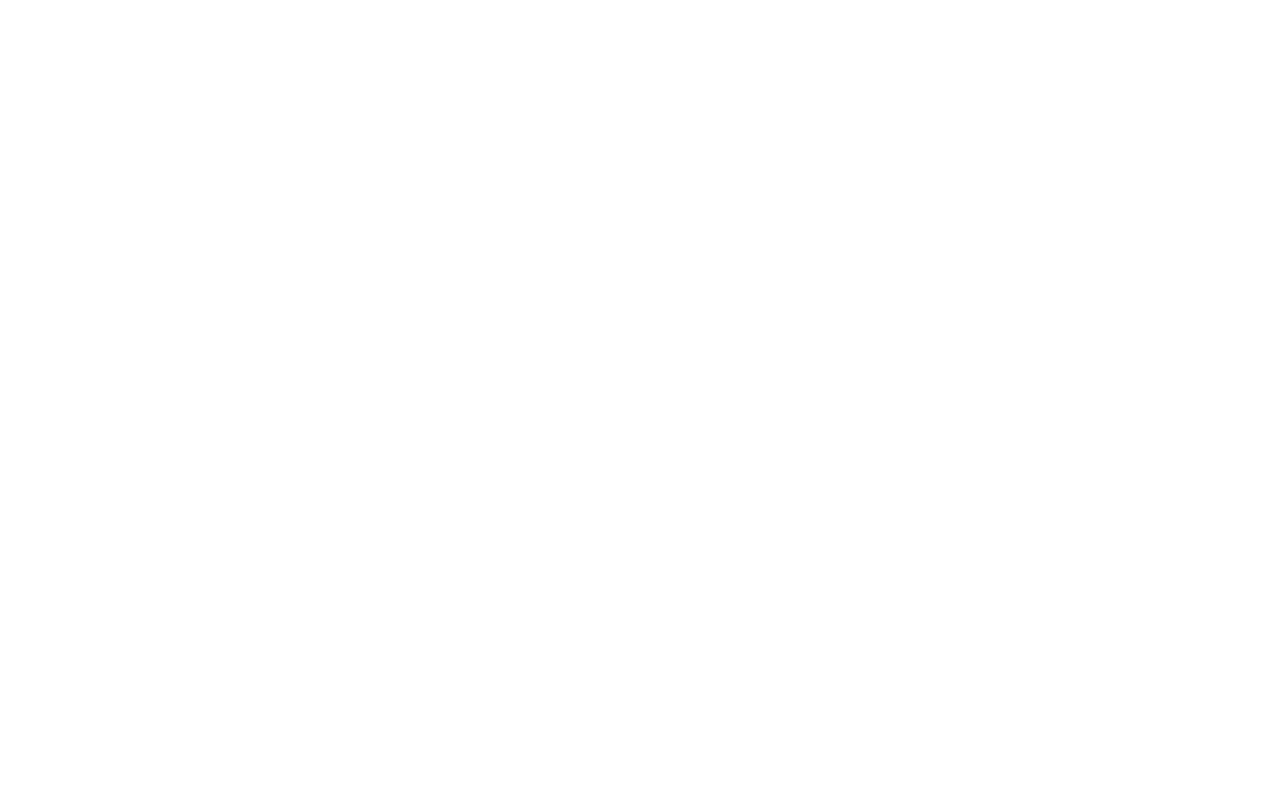
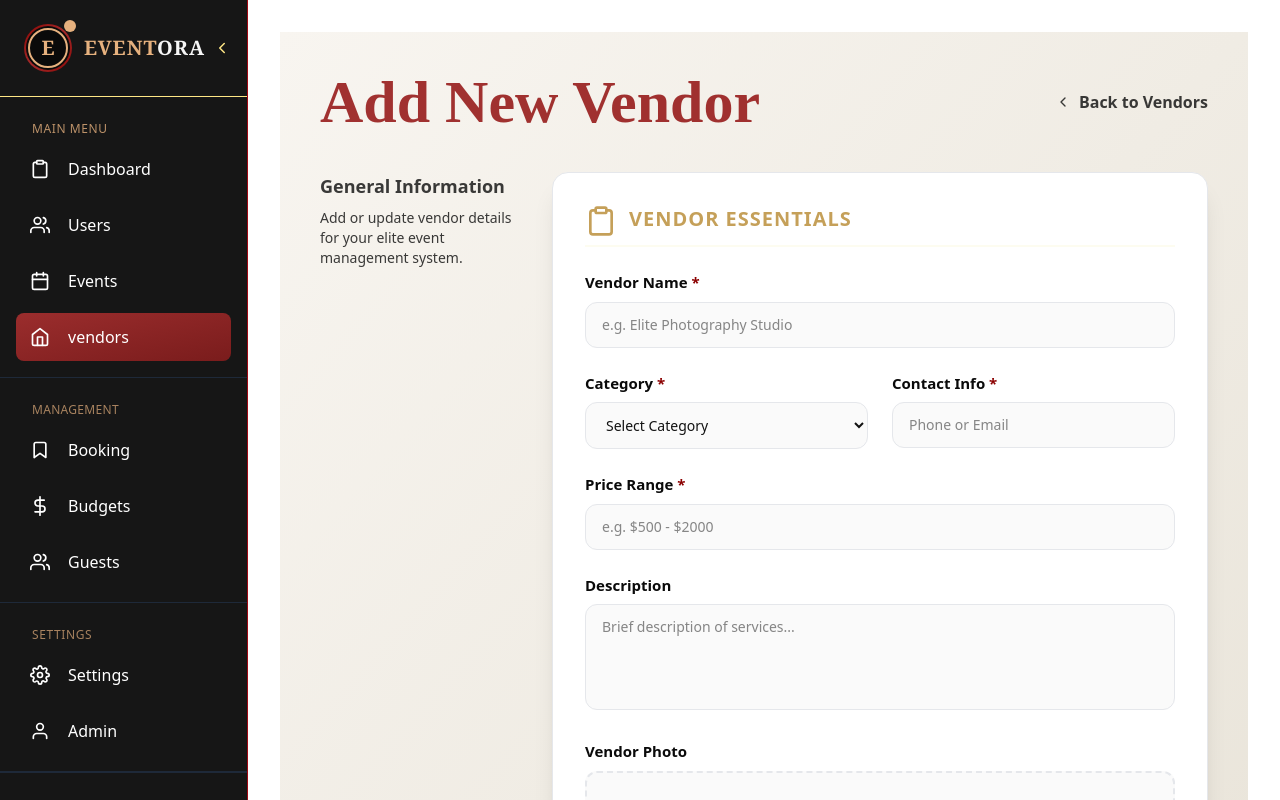
Before and after one commit to yashodha-gunawardana/RAD-coursework-FE, a React (Vite) app: page /dashboard/vendors/create in a window 1280 px wide. Before the commit this address had no page. Built offline with nearby package versions, Linux system fonts and the light colour scheme.

Commit message:
add route path for dashboard

```diff
--- a/src/components/VendorForm.tsx
+++ b/src/components/VendorForm.tsx
@@ -456,3 +456,6 @@ const VendorForm: React.FC = () => {
     )
 
 }
+
+
+export default VendorForm
--- a/src/routes/index.tsx
+++ b/src/routes/index.tsx
@@ -4,6 +4,8 @@ import DashBoardLayout from "../layouts/DashBoardLayout";
 import Dashboard from "../pages/dashboard/Dashboard";
 import EventPage from "../pages/dashboard/EventPage";
 import EventForm from "../components/EventForm";
+import VendorPage from "../pages/dashboard/VendorPage";
+import VendorForm from "../components/VendorForm";
 
 
 const LandingPage = lazy(() => import("../pages/LandingPage"))
@@ -25,6 +27,9 @@ export default function Router() {
                 <Route path="events" element={<EventPage />} />
                 <Route path="events/create" element={<EventForm />} />
                 <Route path="events/edit" element={<EventForm />} />
+                <Route path="vendors" element={<VendorPage />} />
+                <Route path="vendors/create" element={<VendorForm />} />
+                <Route path="vendors/edit" element={<VendorForm />} />
 
             </Route>
 
```
